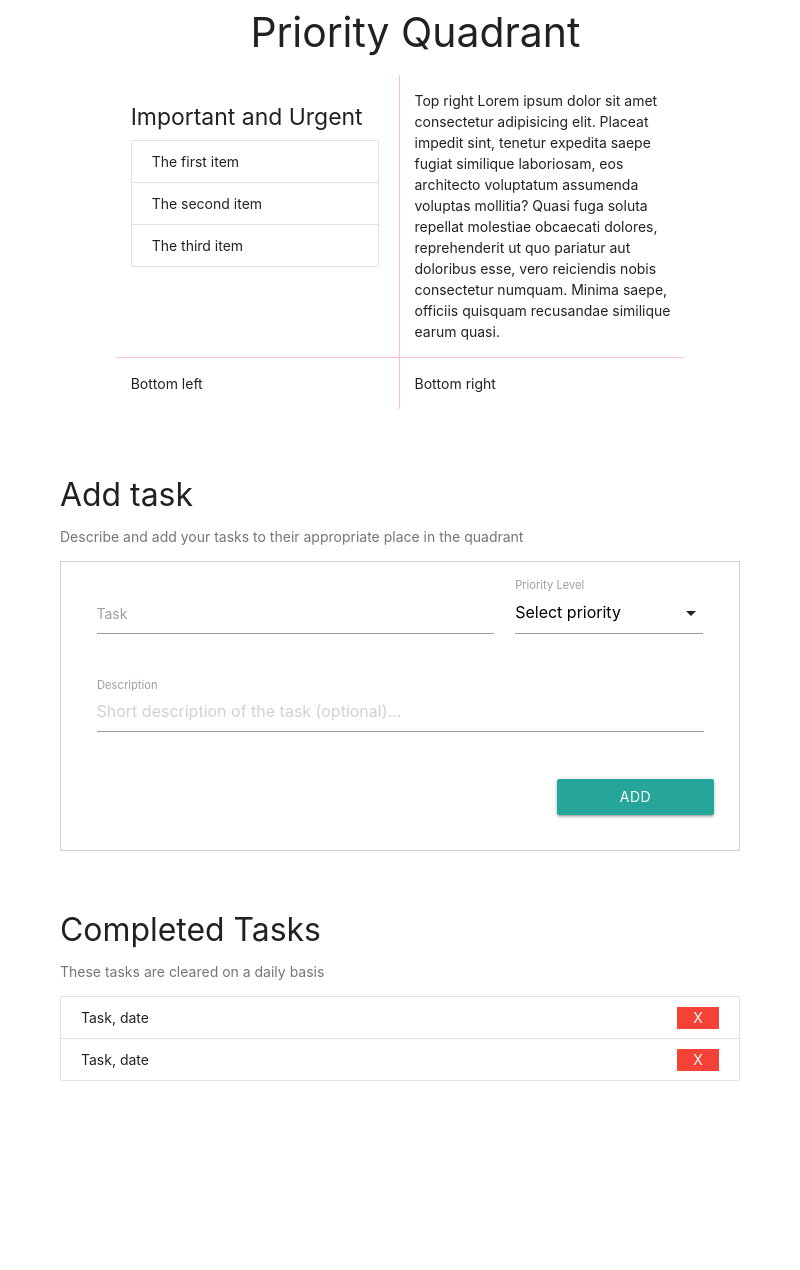
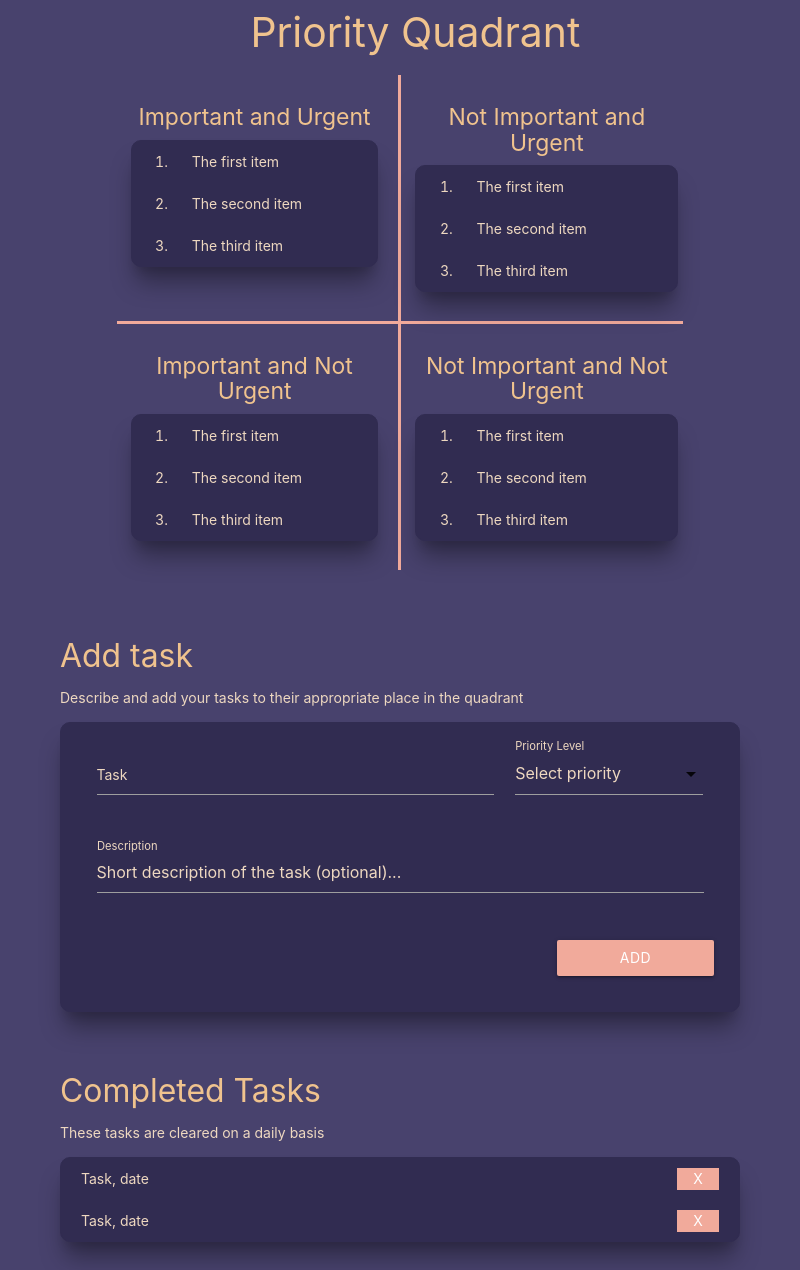
Before and after one commit to dranoid/Chronos, an Electron app: page app/index.html in a window 800 px wide. Before the commit the page ends 1109 px from the top, so only its background shows below. Drawn offline with Linux system fonts and the light colour scheme.

Commit message:
updated frontend

```diff
--- a/app/css/style.css
+++ b/app/css/style.css
@@ -1,33 +1,60 @@
+:root {
+  --borderStyle: 3px solid #f1aa9b;
+  --backgroundColor: #48426d;
+  --primaryTextColor: #f0c38e;
+  --secondaryTextColor: #eed8c0;
+
+  /* 312c51 - darkPurple
+  48426d - lighterPurple
+  f0c38e - lightOrange
+  f1aa9b - lightPink */
+
+  /* colors to watch out for in case i want to further corrupt materialize */
+  /* c9f3ef
+  2ab7a9
+  26a69a
+  4caf50 */
+}
+body {
+  background-color: var(--backgroundColor);
+  color: var(--primaryTextColor);
+  /* color:rgb(49, 44, 81); */
+}
 table,
 tr,
 td {
   text-align: left;
 }
 td.top-left {
-  border-right: 1px solid pink;
-  border-bottom: 1px solid pink;
+  border-right: var(--borderStyle);
+  border-bottom: var(--borderStyle);
   padding-right: 20px;
+  text-align: center;
 }
 td.top-right {
-  border-left: 1px solid pink;
-  border-bottom: 1px solid pink;
+  border-left: var(--borderStyle);
+  border-bottom: var(--borderStyle);
+  text-align: center;
   /* height: 50%; */
 }
 td.bottom-left {
-  border-right: 1px solid pink;
-  border-top: 1px solid pink;
+  border-right: var(--borderStyle);
+  border-top: var(--borderStyle);
   border-bottom: none;
+  padding-right: 20px;
+  text-align: center;
 }
 td.bottom-right {
-  border-left: 1px solid pink;
-  border-top: 1px solid pink;
+  border-left: var(--borderStyle);
+  border-top: var(--borderStyle);
   border-bottom: none;
+  text-align: center;
 }
 tr {
   border-bottom: none;
 }
 td {
-  width: 200px;
+  width: 50%;
   vertical-align: top;
   padding-left: 1em;
 }
@@ -56,7 +83,7 @@ div.complete {
 }
 
 p.sub-instruction {
-  color: #757575;
+  color: var(--secondaryTextColor);
 }
 
 .quad-title {
@@ -65,6 +92,28 @@ p.sub-instruction {
   margin-bottom: 20px;
 }
 .bored {
-  border: 1px solid #d0d0d0;
+  border: 1px solid #312c51;
+  background-color: #312c51;
   padding: 15px 25px;
+  color: var(--secondaryTextColor);
+  /* box-shadow: rgba(17, 12, 46, 0.35) 0px 48px 100px 0px; */
+  box-shadow: rgba(0, 0, 0, 0.35) 0px 20px 25px -5px,
+    rgba(0, 0, 0, 0.1) 0px 10px 10px -5px;
+  border-radius: 10px;
 }
+ol.collection {
+  border-radius: 10px;
+  box-shadow: rgba(0, 0, 0, 0.35) 0px 20px 25px -5px,
+    rgba(0, 0, 0, 0.1) 0px 10px 10px -5px;
+  text-align: left;
+}
+.collection,
+.collection-item {
+  background-color: #312c51;
+  color: var(--secondaryTextColor);
+}
+ul.collection.shad {
+  border-radius: 10px;
+  box-shadow: rgba(0, 0, 0, 0.35) 0px 20px 25px -5px,
+    rgba(0, 0, 0, 0.1) 0px 10px 10px -5px;
+}
--- a/app/index.html
+++ b/app/index.html
@@ -12,7 +12,7 @@
       content="default-src 'self' 'unsafe-inline'; script-src 'self' "
     />
     <title>Chronos</title>
-    <link rel="stylesheet" href="css/materialize.min.css" />
+    <link rel="stylesheet" href="css/materialize.css" />
     <link rel="stylesheet" href="./css/style.css" />
   </head>
   <body>
@@ -71,25 +71,38 @@
           <tr>
             <td class="top-left">
               <h5>Important and Urgent</h5>
-              <ul class="collection">
+              <ol class="collection">
                 <li class="collection-item">The first item</li>
                 <li class="collection-item">The second item</li>
                 <li class="collection-item">The third item</li>
-              </ul>
+              </ol>
             </td>
             <td class="top-right">
-              Top right Lorem ipsum dolor sit amet consectetur adipisicing elit.
-              Placeat impedit sint, tenetur expedita saepe fugiat similique
-              laboriosam, eos architecto voluptatum assumenda voluptas mollitia?
-              Quasi fuga soluta repellat molestiae obcaecati dolores,
-              reprehenderit ut quo pariatur aut doloribus esse, vero reiciendis
-              nobis consectetur numquam. Minima saepe, officiis quisquam
-              recusandae similique earum quasi.
+              <h5>Not Important and Urgent</h5>
+              <ol class="collection">
+                <li class="collection-item">The first item</li>
+                <li class="collection-item">The second item</li>
+                <li class="collection-item">The third item</li>
+              </ol>
             </td>
           </tr>
           <tr>
-            <td class="bottom-left">Bottom left</td>
-            <td class="bottom-right">Bottom right</td>
+            <td class="bottom-left">
+              <h5>Important and Not Urgent</h5>
+              <ol class="collection">
+                <li class="collection-item">The first item</li>
+                <li class="collection-item">The second item</li>
+                <li class="collection-item">The third item</li>
+              </ol>
+            </td>
+            <td class="bottom-right">
+              <h5>Not Important and Not Urgent</h5>
+              <ol class="collection">
+                <li class="collection-item">The first item</li>
+                <li class="collection-item">The second item</li>
+                <li class="collection-item">The third item</li>
+              </ol>
+            </td>
           </tr>
         </table>
 
@@ -134,7 +147,7 @@
             </div>
             <div class="row">
               <button
-                class="btn waves-effect waves-light col s3 m3 l2 offset-s9 offset-m9 offset-l10"
+                class="btn waves-effect waves-light btn-cable-pink col s3 m3 l2 offset-s9 offset-m9 offset-l10"
                 type="submit"
                 name="action"
               >
@@ -148,14 +161,17 @@
       <div class="complete">
         <h4>Completed Tasks</h4>
         <p class="sub-instruction">These tasks are cleared on a daily basis</p>
-        <ul class="collection">
+        <ul class="collection shad">
           <li class="collection-item">
             Task, date
-            <span class="badge red white-text waves-effect waves-light">X</span>
+            <span
+              class="badge btn-cable-pink white-text waves-effect waves-light"
+              >X</span
+            >
           </li>
           <li class="collection-item">
             Task, date<span
-              class="badge red white-text waves-effect waves-light"
+              class="badge btn-cable-pink white-text waves-effect waves-light"
               >X</span
             >
           </li>
```
Also changed, not shown: app/css/materialize.css.
